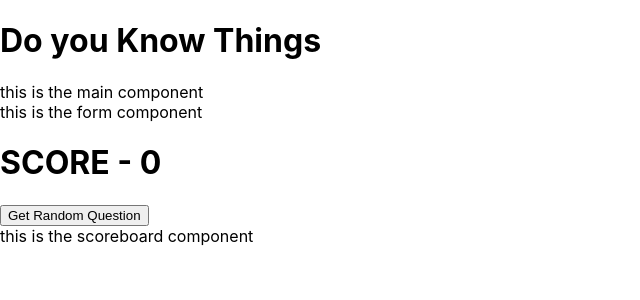
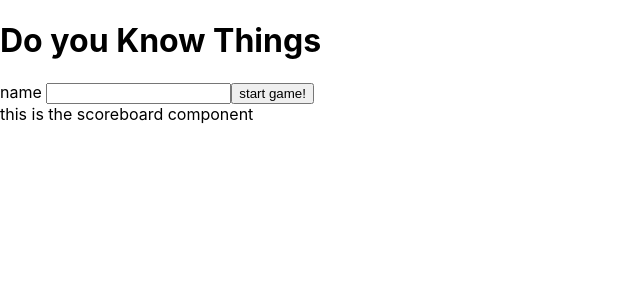
Before and after one commit to sambernaldamasco/doyouknowthings, a React (Create React App) app in the folder doyouknowthings/: page / in a window 1280 px wide. Shown: the top 300 px of the page, without its empty margins (0-640 px from the left). Built offline with nearby package versions, Linux system fonts and the light colour scheme.

Commit message:
added some conditionals for displayng certain components, form now works on storing the name of the player

```diff
--- a/doyouknowthings/src/components/form.js
+++ b/doyouknowthings/src/components/form.js
@@ -1,13 +1,35 @@
 import React from 'react'
 
 class Form extends React.Component{
-    render(){
-        return(
-            <div className='form-component'>
-                this is the form component
-            </div>
-        )
+  constructor() {
+    super()
+    this.state = {
+      name: '',
     }
+  }
+
+  handleChange = (event) => {
+    this.setState({[event.target.id] : event.target.value})
+
+  }
+
+  handleSubmit = (event) => {
+    event.preventDefault()
+    this.props.getPlayerName(this.state.name)
+  }
+
+  render(){
+    return(
+      <div className='form-component'>
+        <form onSubmit={this.handleSubmit}>
+        <label htmlFor="name"> name </label>
+        <input type="text" id="name" value={this.state.name} onChange={this.handleChange}/>
+        <input type="submit" value="start game!"/>
+        </form>
+      </div>
+
+    )
+  }
 }
 
 export default Form
--- a/doyouknowthings/src/components/main.js
+++ b/doyouknowthings/src/components/main.js
@@ -7,17 +7,29 @@ class Main extends React.Component{
   constructor(props){
     super(props)
     this.state = {
+      playerName: null
     }
   }
 
+  getPlayerName = (formData) => {
+    this.setState({
+      playerName: formData
+    })
+  }
 
   render(){
     return(
       <div className='main-component'>
-                this is the main component
-                <Form />
+        {
+          this.state.playerName
+          ? <> <h1>Player - {this.state.playerName}</h1>
+          <Question playerName={this.state.playerName}/>
+          </>
 
-                <Question />
+          :
+          <Form getPlayerName={this.getPlayerName}/>
+        }
+
         <Scoreboard />
       </div>
     )
--- a/doyouknowthings/src/components/question.js
+++ b/doyouknowthings/src/components/question.js
@@ -77,7 +77,6 @@ class Question extends React.Component{
         {
           this.state.questionInfo ?
           <div>
-            {console.log(this.state.questionInfo)}
             Question: {this.state.questionInfo.question}<br/>
             Category: {this.state.questionInfo.category}<br/>
             Difficulty:
```
Lines whose indentation alone changed are shown as unchanged.
